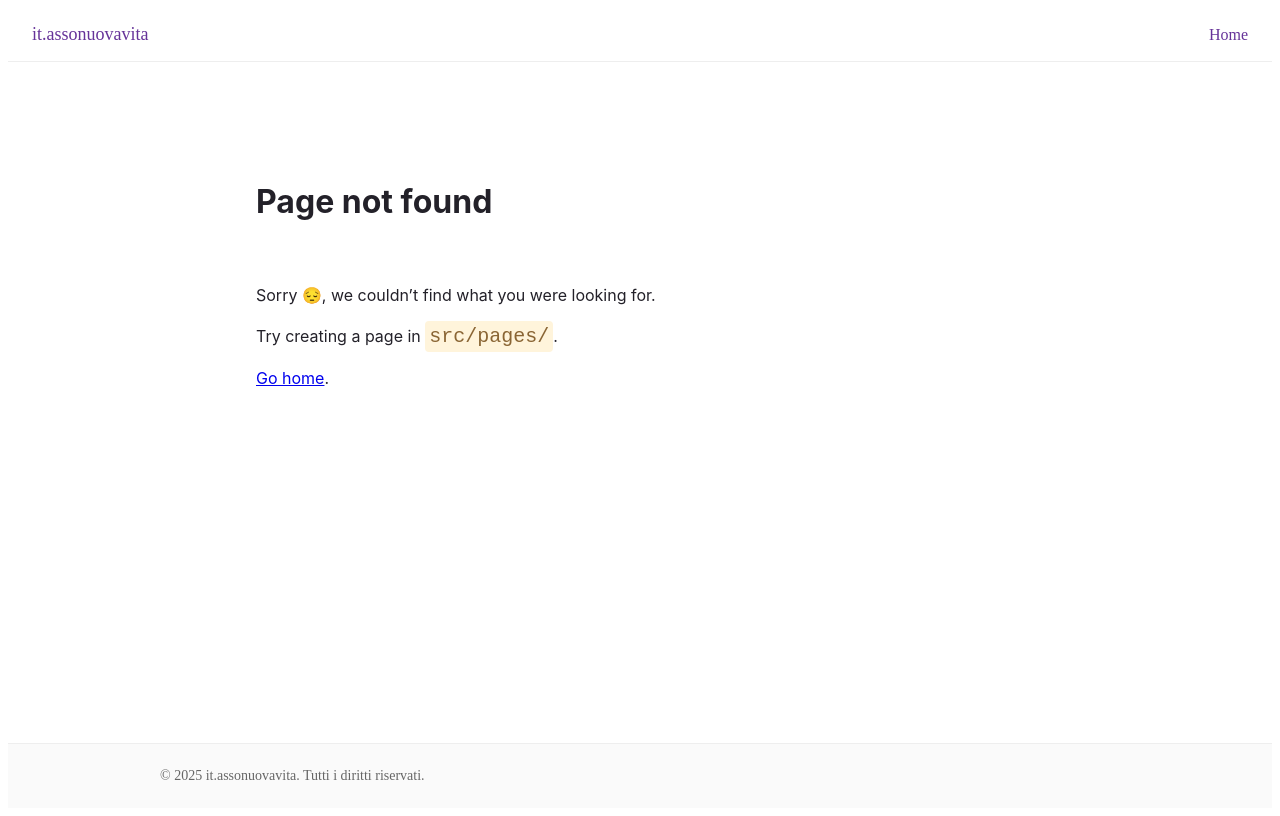
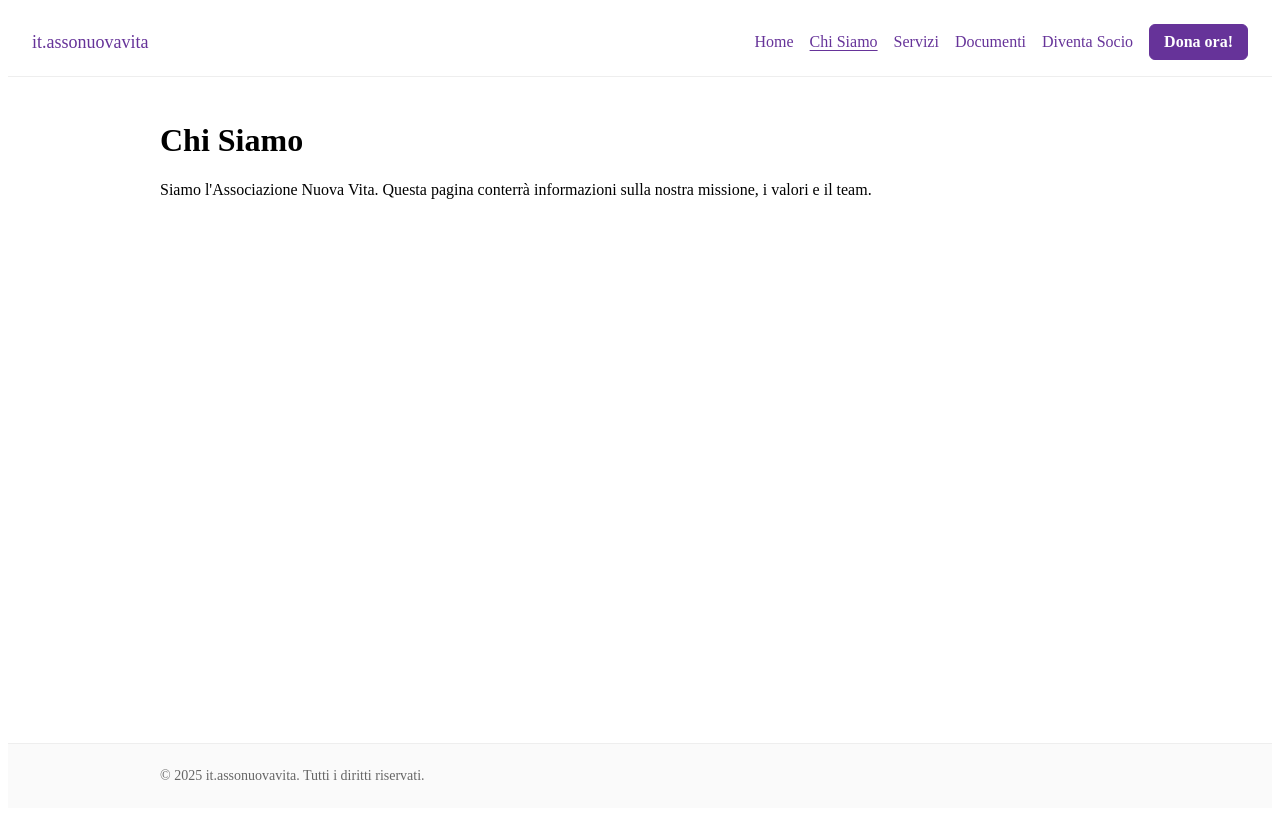
Before and after one commit to stangoldbear/it.anv.www, a Gatsby site: page /chi-siamo in a window 1280 px wide. Before the commit this address had no page. Built offline with nearby package versions, Linux system fonts and the light colour scheme; Gatsby itself is replaced by a stand-in of ours.

Commit message:
Add navigation links and styles for new pages: Chi Siamo, Servizi, Documenti, and Diventa Socio

```diff
--- a/src/components/Header.module.css
+++ b/src/components/Header.module.css
@@ -14,7 +14,8 @@
 
 .nav {
   display: flex;
-  gap: 12px;
+  align-items: center;
+  gap: 16px;
 }
 
 .link {
@@ -26,3 +27,24 @@
 .link:hover {
   text-decoration: underline;
 }
+
+.active {
+  text-decoration: underline;
+  text-underline-offset: 3px;
+}
+
+.cta {
+  display: inline-block;
+  padding: 8px 14px;
+  border-radius: 6px;
+  background-color: #663399;
+  color: #fff;
+  text-decoration: none;
+  font-weight: 600;
+  border: 1px solid #663399;
+}
+
+.cta:hover {
+  background-color: #522a7a;
+  border-color: #522a7a;
+}
--- a/src/components/Header.tsx
+++ b/src/components/Header.tsx
@@ -11,10 +11,40 @@ export const Header: React.FC = () => {
         </Link>
       </div>
       <nav className={styles.nav} aria-label="Main Navigation">
-        <Link className={styles.link} to="/">
+        <Link className={styles.link} activeClassName={styles.active} to="/">
           Home
         </Link>
-        {/* Add more links as you create pages */}
+        <Link
+          className={styles.link}
+          activeClassName={styles.active}
+          to="/chi-siamo"
+        >
+          Chi Siamo
+        </Link>
+        <Link
+          className={styles.link}
+          activeClassName={styles.active}
+          to="/servizi"
+        >
+          Servizi
+        </Link>
+        <Link
+          className={styles.link}
+          activeClassName={styles.active}
+          to="/documenti"
+        >
+          Documenti
+        </Link>
+        <Link
+          className={styles.link}
+          activeClassName={styles.active}
+          to="/diventa-socio"
+        >
+          Diventa Socio
+        </Link>
+        <Link className={styles.cta} to="/donate">
+          Dona ora!
+        </Link>
       </nav>
     </header>
   );
--- /dev/null
+++ b/src/pages/chi-siamo.tsx
@@ -0,0 +1,18 @@
+import * as React from "react";
+import type { HeadFC, PageProps } from "gatsby";
+
+const ChiSiamoPage: React.FC<PageProps> = () => {
+  return (
+    <>
+      <h1>Chi Siamo</h1>
+      <p>
+        Siamo l'Associazione Nuova Vita. Questa pagina conterrà informazioni
+        sulla nostra missione, i valori e il team.
+      </p>
+    </>
+  );
+};
+
+export default ChiSiamoPage;
+
+export const Head: HeadFC = () => <title>Chi Siamo | it.assonuovavita</title>;
```
Also changed, not shown: src/pages/diventa-socio.tsx (added, +20 -0 lines), src/pages/documenti.tsx (added, +18 -0 lines), src/pages/servizi.tsx (added, +18 -0 lines).
